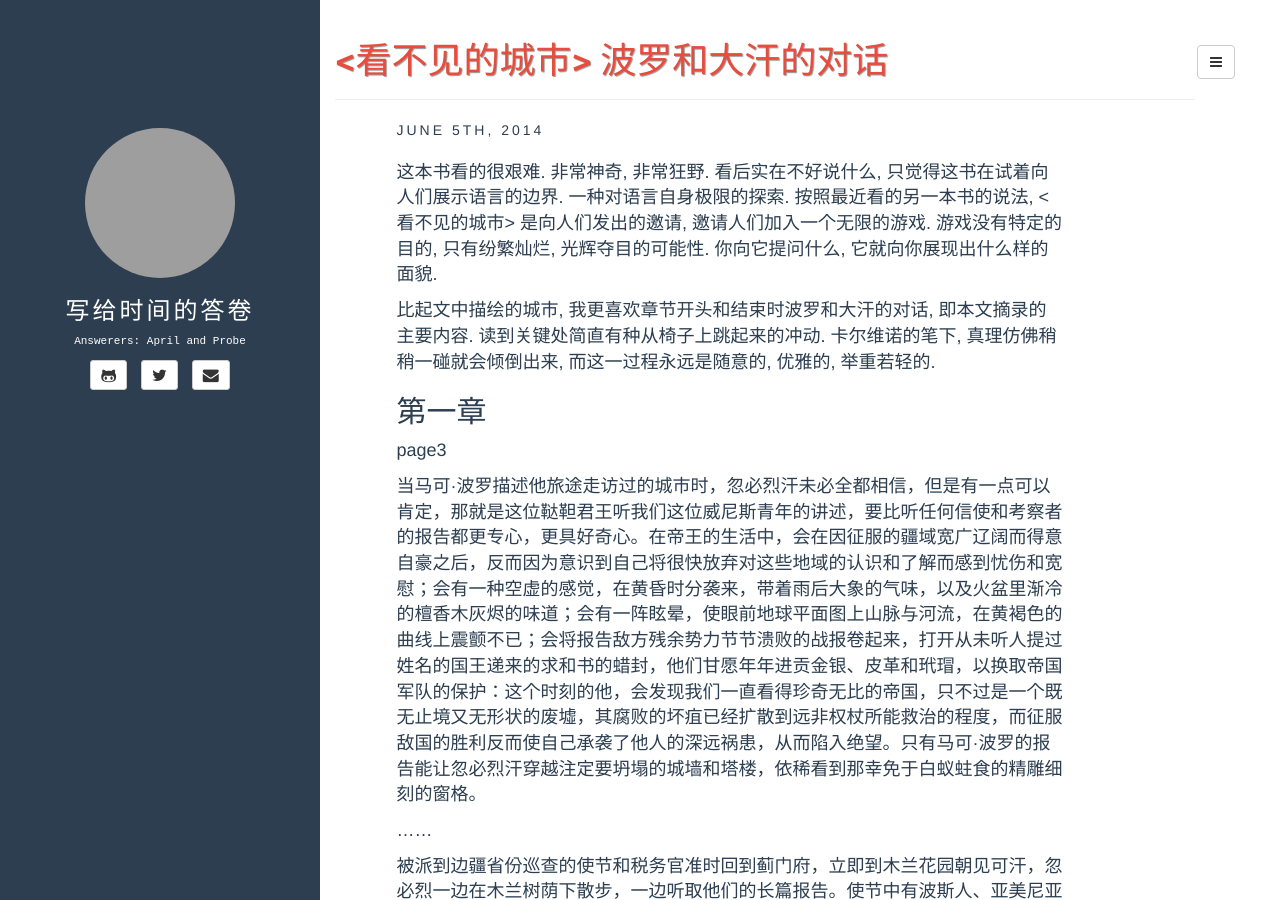
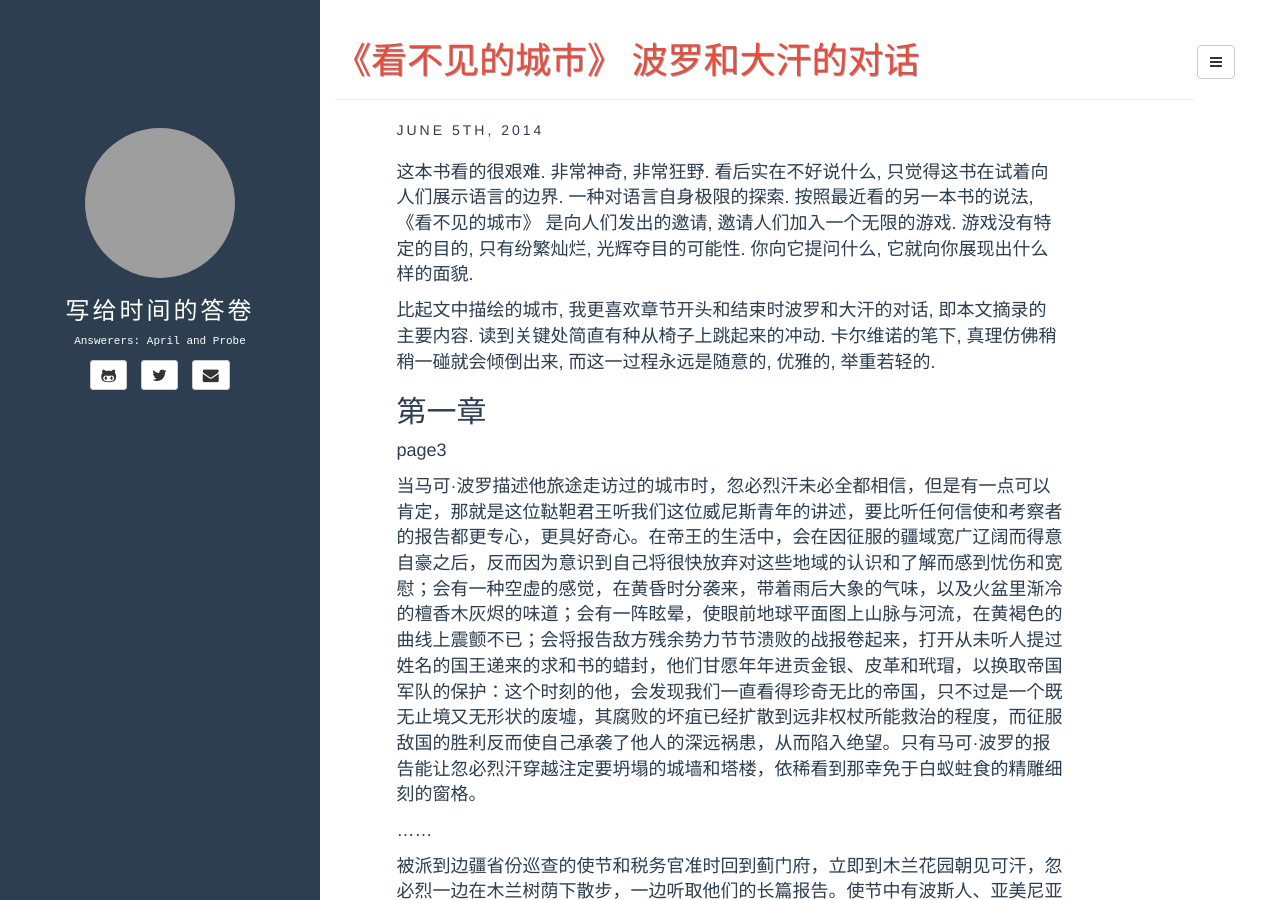
Before and after one commit to WarmGrid/warmgrid.github.io, a Jekyll site: the page built from _posts/2014-06-05-quotes-of-le-citta-invisibili.md, in a window 1280 px wide and 900 px high. Built offline with Jekyll 4.4.1, drawn with Linux system fonts in a browser that asks for light colours; some of the changed lines change nothing that is shown; grey boxes are pictures that could not be loaded.

Commit message:
fix chinese guillemet

```diff
--- a/_posts/2014-06-05-quotes-of-le-citta-invisibili.md
+++ b/_posts/2014-06-05-quotes-of-le-citta-invisibili.md
@@ -1,19 +1,19 @@
 ---
 layout: post
-title: <看不见的城市> 波罗和大汗的对话
+title: 《看不见的城市》 波罗和大汗的对话
 tags:
 - Book
 - Quote
 status: publish
 type: post
 published: true
-summary: 小说 <看不见的城市> 中波罗和大汗的对话摘抄, 译林出版社张宓译版.
+summary: 小说 《看不见的城市》 中波罗和大汗的对话摘抄, 译林出版社张宓译版.
 
 ---
 
 
 
-这本书看的很艰难. 非常神奇, 非常狂野. 看后实在不好说什么, 只觉得这书在试着向人们展示语言的边界. 一种对语言自身极限的探索. 按照最近看的另一本书的说法, <看不见的城市> 是向人们发出的邀请, 邀请人们加入一个无限的游戏. 游戏没有特定的目的, 只有纷繁灿烂, 光辉夺目的可能性. 你向它提问什么, 它就向你展现出什么样的面貌.
+这本书看的很艰难. 非常神奇, 非常狂野. 看后实在不好说什么, 只觉得这书在试着向人们展示语言的边界. 一种对语言自身极限的探索. 按照最近看的另一本书的说法, 《看不见的城市》 是向人们发出的邀请, 邀请人们加入一个无限的游戏. 游戏没有特定的目的, 只有纷繁灿烂, 光辉夺目的可能性. 你向它提问什么, 它就向你展现出什么样的面貌.
 
 比起文中描绘的城市, 我更喜欢章节开头和结束时波罗和大汗的对话, 即本文摘录的主要内容. 读到关键处简直有种从椅子上跳起来的冲动. 卡尔维诺的笔下, 真理仿佛稍稍一碰就会倾倒出来, 而这一过程永远是随意的, 优雅的, 举重若轻的.
 
```
